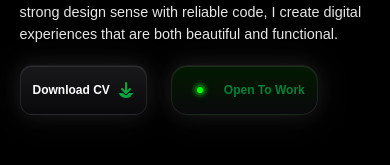
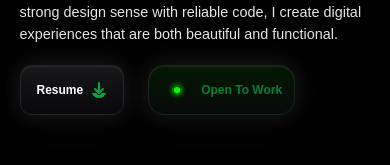
Before and after one commit to Onaolapo555/my-portfolio, a React (Vite) app: page / in a window 390 px wide. Shown: the part 434-599 px from the top of the page. Built offline with nearby package versions, Linux system fonts and the light colour scheme.

Commit message:
remove smooth scrolling for mobile and also add images to the project details

```diff
--- a/src/components/ScrollSmooth.jsx
+++ b/src/components/ScrollSmooth.jsx
@@ -1,17 +1,25 @@
-
 import { useEffect } from 'react';
 import Lenis from '@studio-freight/lenis';
 
 const ScrollSmooth = ({ children }) => {
   useEffect(() => {
-   const lenis = new Lenis({
-  duration: 1.0,
-  lerp: 0.1,
-  smoothWheel: true,
-  smoothTouch: false,
-  syncTouch: false,
-  touchMultiplier: 1.6,
-});
+    // Detect mobile
+    const isMobile = /iPhone|iPad|iPod|Android|webOS|BlackBerry|IEMobile|Opera Mini/i.test(navigator.userAgent)
+      || window.innerWidth < 768;
+
+    // Only enable Lenis on desktop
+    if (isMobile) {
+      return; // Native scroll on mobile
+    }
+
+    const lenis = new Lenis({
+      duration: 1.1,
+      lerp: 0.07,
+      smoothWheel: true,
+      smoothTouch: false,     // Important
+      syncTouch: false,
+      touchMultiplier: 1.4,
+    });
 
     function raf(time) {
       lenis.raf(time);
@@ -20,9 +28,7 @@ const ScrollSmooth = ({ children }) => {
 
     requestAnimationFrame(raf);
 
-    return () => {
-      lenis.destroy();
-    };
+    return () => lenis.destroy();
   }, []);
 
   return <>{children}</>;
--- a/src/pages/Header.jsx
+++ b/src/pages/Header.jsx
@@ -1,22 +1,35 @@
 import { FaDownload } from 'react-icons/fa6';
 import { useInView } from '../components/useInView';
 import lottie from 'lottie-web';
-import { useEffect, useRef } from 'react';
+import { useEffect, useRef, useState } from 'react';
 import greenPulse from '../assets/animation/Green-Pulse-Dot.json';
 import myImg3 from '../assets/images/file_00000000819071fda6c74087fdb4b7bc.png'
-// import myImg4 from '../assets/images/IMG-20250309-WA0000.jpg'
-// import myImg5 from '../assets/images/IMG-20250310-WA0000.jpg'
 
  function Header() {
 
+    const [isDownloading, setIsDownloading] = useState(false);
+
   const handleDownload = () => {
+    setIsDownloading(true);
+
     const link = document.createElement('a');
-    link.href = '/public/001 onaolapo ayomide resume.pdf';
+    link.href = '/001 onaolapo ayomide resume.pdf';
     link.download = '001 onaolapo ayomide resume.pdf';
     document.body.appendChild(link);
     link.click();
     document.body.removeChild(link);
+
+    setTimeout(() => setIsDownloading(false), 1500);
   };
+
+  // const handleDownload = () => {
+  //   const link = document.createElement('a');
+  //   link.href = '/public/001 onaolapo ayomide resume.pdf';
+  //   link.download = '001 onaolapo ayomide resume.pdf';
+  //   document.body.appendChild(link);
+  //   link.click();
+  //   document.body.removeChild(link);
+  // };
 
   const [ref, isInView] = useInView({
     threshold: 0.2,
@@ -72,13 +85,13 @@ import myImg3 from '../assets/images/file_00000000819071fda6c74087fdb4b7bc.png'
 </p>
 
       <div className='flex flex-row gap-6 text-xs md:text-lg font-bold'>
-        <button className='btn-glow text-white  rounded-xl transition-all duration-400 lg:hover:px-5 hover:cursor-pointer'>
-          <a
+
+        <button className='btn-glow text-white flex gap-2 px-4 py-2 items-center rounded-xl transition-all duration-400 lg:hover:px-5 hover:cursor-pointer'
           onClick={handleDownload}
-          className="whatsapp-button  flex gap-2 px-3 py-2 items-center">
-            Download CV
+          disabled={isDownloading}>
+          {/* // className="whatsapp-button  flex gap-2 px-3 py-2 items-center"> */}
+          {isDownloading ? 'Downloading...' : 'Resume'}
           <FaDownload className="w-4 h-4 text-green-600  rounded-full " />
-          </a>
         </button>
 
         <div className='btn-glow-hire text-green-700 px-3 py-2 rounded-2xl flex items-center gap-2'>
--- a/src/pages/ProjectDetail.jsx
+++ b/src/pages/ProjectDetail.jsx
@@ -65,8 +65,6 @@ const ProjectDetail = () => {
   }
 
 
-
-
   return (
 
     // <div className={` min-h-screen max-w-4xl m-auto w-[90%] `}>
@@ -80,6 +78,17 @@ const ProjectDetail = () => {
 
         <h1 className="header font-bold mb-3">{project.title}</h1>
         <p className='small-text mb-7'>{project.shortDesc}</p>
+         {/* Image section  */}
+        <div className=' border  m-auto '>
+      <div className='p-6 border border-[#232628] rounded-3xl mb-6'>
+      <img
+          src={project.image}
+          alt={project.title}
+          className="w-full rounded-3xl m-auto hover:cursor-pointer"
+          onClick={() => window.openImageModal(`${project.image}`)}
+          />
+          </div>
+          </div>
 
         <div className='border shadow-lg border-[#232628] rounded-xl  p-7'>
           <h1 className='header-three mb-2'>Description</h1>
@@ -181,10 +190,10 @@ const ProjectDetail = () => {
         {/* <div className=' border  m-auto '>
       <div className='p-6 border border-[#232628] rounded-3xl mb-6'>
       <img
-          src={project.image1}
+          src={project.image}
           alt={project.title}
           className="w-full rounded-3xl m-auto hover:cursor-pointer"
-          onClick={() => window.openImageModal(`${project.image1}`)}
+          onClick={() => window.openImageModal(`${project.image}`)}
           />
           </div>
 
```
